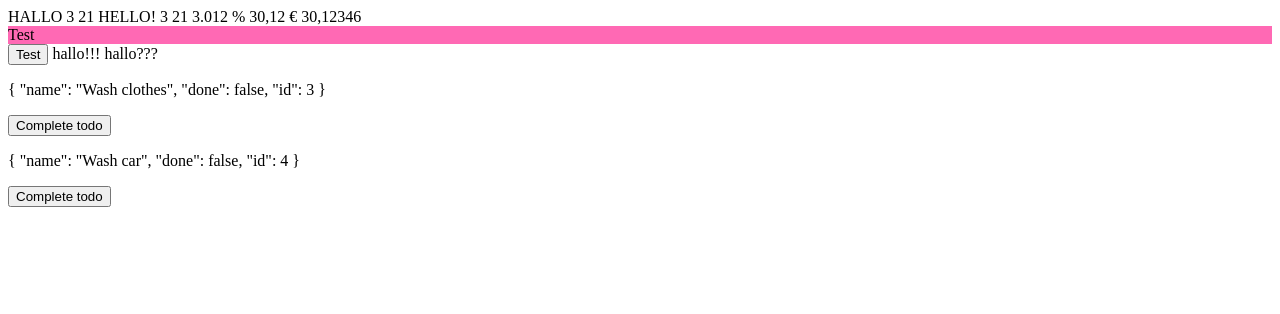
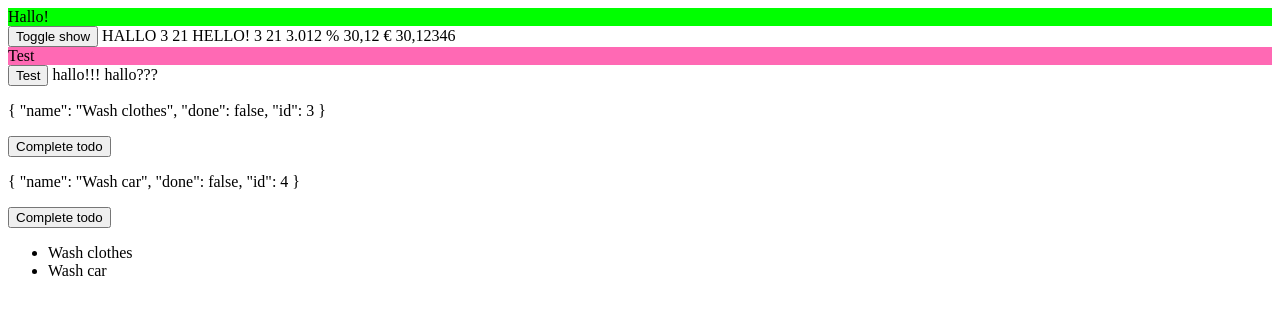
Before and after one commit to christianliebel/dhbw-webeng2-2022-frontend, an Angular app: page / in a window 1280 px wide. Shown: the top 314 px of the page. Built offline with nearby package versions, Linux system fonts and the light colour scheme.

Commit message:
Use todoService in appComponent, use ngFor

```diff
--- a/src/app/app.component.html
+++ b/src/app/app.component.html
@@ -1,3 +1,6 @@
+<div *ngIf="show" style="background: lime">Hallo!</div>
+<button (click)="show = !show">Toggle show</button>
+
 {{ 'hallo' | uppercase }}
 {{ 3 }}
 {{ 17 + 4 }}
@@ -24,3 +27,7 @@
           (done)="onDone($event)">
 </app-todo>
 <app-todo [todo]="myTodo2"></app-todo>
+
+<ul>
+  <li *ngFor="let todo of todos">{{ todo.name }}</li>
+</ul>
--- a/src/app/app.component.ts
+++ b/src/app/app.component.ts
@@ -1,5 +1,6 @@
 import {Component, ElementRef} from '@angular/core';
 import {TodoService} from "./todo.service";
+import {Todo} from "./todo";
 
 @Component({
   selector: 'app-root',
@@ -24,10 +25,12 @@ export class AppComponent {
     id: 4
   };
 
+  show = true;
+  todos = this.todoService.getAll();
+
   constructor(elementRef: ElementRef,
-              todoService: TodoService) {
+              private todoService: TodoService) {
     console.log(elementRef);
-    console.log(todoService.getAll());
   }
 
   onClick(event: MouseEvent) {
```
